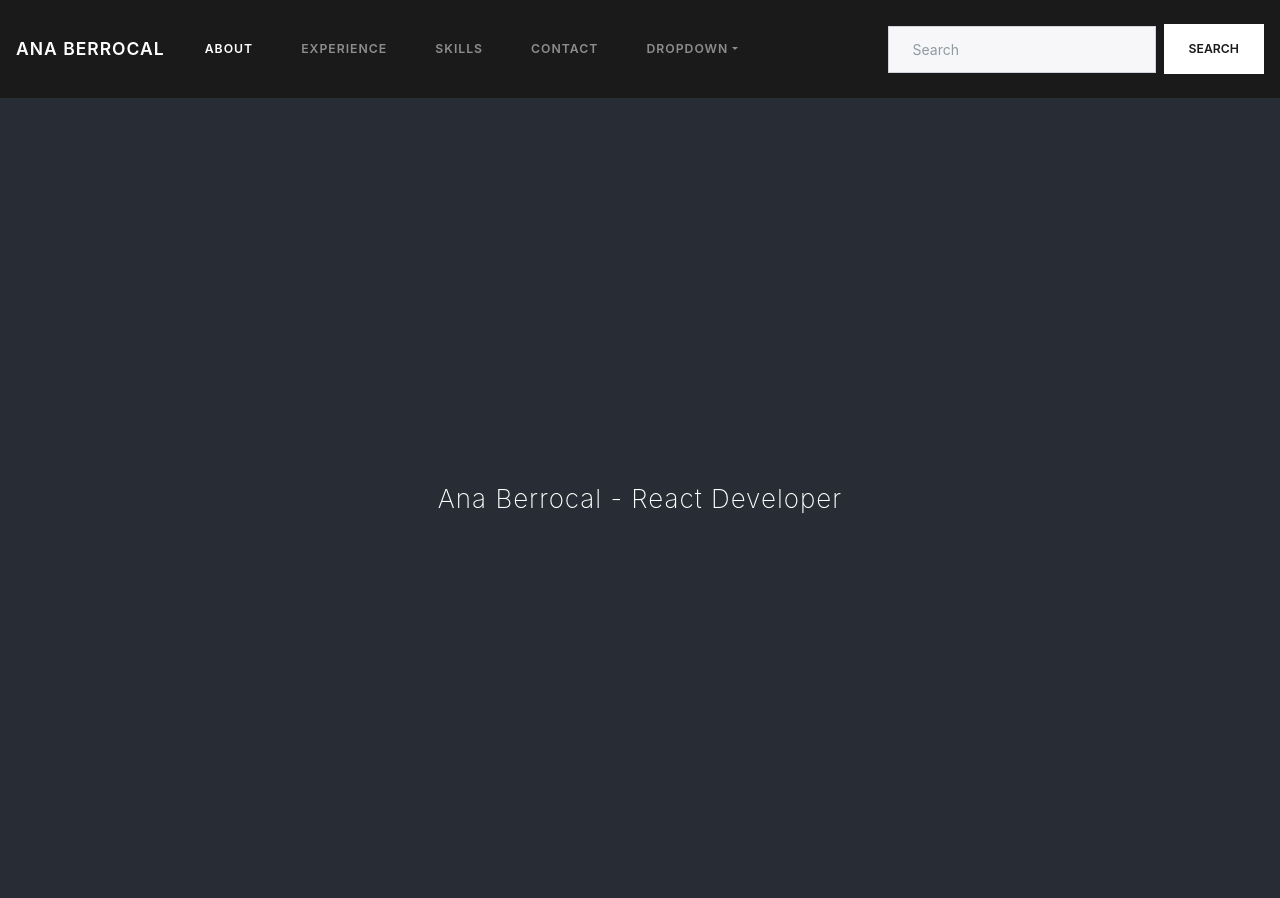
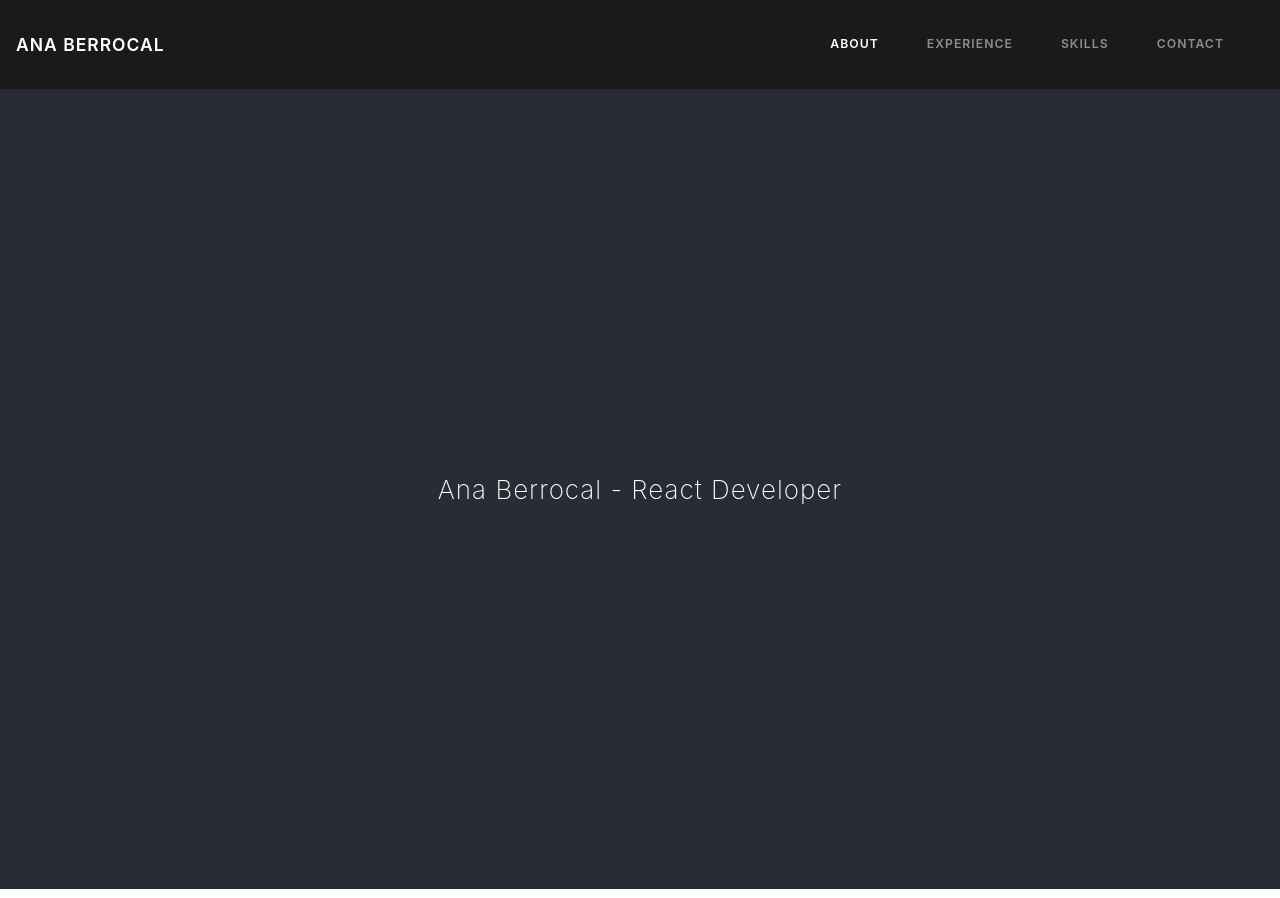
Before and after one commit to anaberrocal/Portfolio-2.0, a React (Create React App) app: page / in a window 1280 px wide. Built offline with nearby package versions, Linux system fonts and the light colour scheme.

Commit message:
Add styles to nav bar

```diff
--- a/src/Components/Navbar.js
+++ b/src/Components/Navbar.js
@@ -19,7 +19,7 @@ export default function Navbar() {
       </button>
 
       <div className="collapse navbar-collapse" id="navbarColor01">
-        <ul className="navbar-nav mr-auto">
+        <ul className="navbar-nav ml-auto">
           <li className="nav-item active">
             <a className="nav-link" href="#">
               About <span className="sr-only">(current)</span>
@@ -40,7 +40,8 @@ export default function Navbar() {
               Contact
             </a>
           </li>
-          <li className="nav-item dropdown">
+          {/* Dropdown */}
+          {/* <li className="nav-item dropdown">
             <a
               className="nav-link dropdown-toggle"
               data-toggle="dropdown"
@@ -66,9 +67,10 @@ export default function Navbar() {
                 Separated link
               </a>
             </div>
-          </li>
+          </li> */}
         </ul>
-        <form className="form-inline my-2 my-lg-0">
+        {/* Search bar */}
+        {/* <form className="form-inline my-2 my-lg-0">
           <input
             className="form-control mr-sm-2"
             type="text"
@@ -77,7 +79,7 @@ export default function Navbar() {
           <button className="btn btn-secondary my-2 my-sm-0" type="submit">
             Search
           </button>
-        </form>
+        </form> */}
       </div>
     </nav>
   );
```
